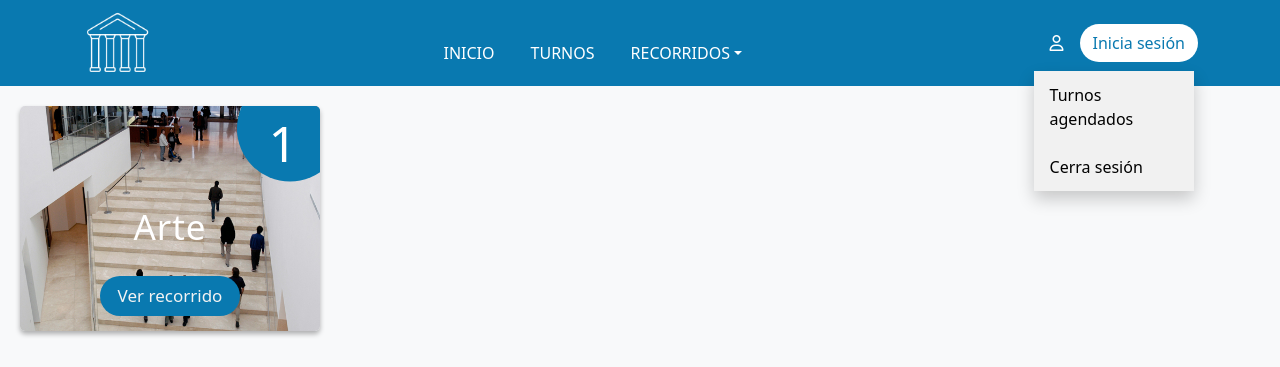
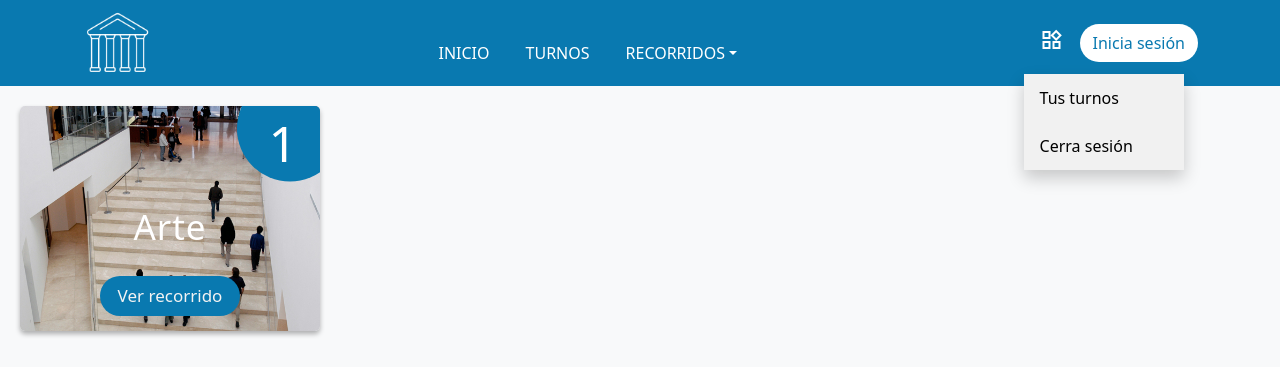
Before and after one commit to EscuelaTecnica32/Olimpiadas2022, a PHP site: page /turnos.html in a window 1280 px wide, after a click on "widgets". Shown: the top 367 px of the page. Run offline with PHP 8.4, Linux system fonts and the light colour scheme; some libraries are stand-ins or nearby versions.

Commit message:
cambio de icono
cambio de icono

```diff
--- a/assets/estilos/estilos.css
+++ b/assets/estilos/estilos.css
@@ -77,7 +77,7 @@ main{
     color: white;
     outline: none;
     transition: all 300ms;
-
+    border-radius: 20px;
 }
 
 .caja_trasera button:hover{
@@ -146,6 +146,7 @@ main{
     color: white;
     cursor: pointer;
     outline: none;
+    border-radius: 20px;
 
 }
 
--- a/assets/estilos/menu.css
+++ b/assets/estilos/menu.css
@@ -2,6 +2,9 @@ body{
     margin: 0;
     padding: 0;
     box-sizing: border-box;
+}
+.iconO{
+  pointer-events: none;
 }
 
 .dropbtn {
--- a/turnos.html
+++ b/turnos.html
@@ -9,6 +9,7 @@
 
   <link rel="stylesheet" href="https://cdnjs.cloudflare.com/ajax/libs/twitter-bootstrap/5.1.0/css/bootstrap.min.css">
   <link rel="stylesheet" href="https://cdnjs.cloudflare.com/ajax/libs/font-awesome/5.15.4/css/all.min.css">
+  <link rel="stylesheet" href="https://fonts.googleapis.com/css2?family=Material+Symbols+Outlined:opsz,wght,FILL,GRAD@20..48,100..700,0..1,-50..200" />
   <link rel="stylesheet" href="assets/estilos/styleR.css">
   <link rel="stylesheet" href="assets/estilos/styleC.css">
   <link rel="stylesheet" href="assets/estilos/turnos.css">
@@ -48,12 +49,12 @@
           <!--menu-->
           <div class="dropdown">
             <button onclick="miFuncion()" class="dropbtn">
-              <span class="material-symbols-outlined">
-              <i class="fa-regular fa-user"></i>
+              <span class="material-symbols-outlined iconO">
+                widgets
               </span>
             </button>
             <div id="myDropdown" class="dropdown-content">
-              <a href="#">Turnos agendados</a>
+              <a href="#">Tus turnos</a>
               <a href="form.html">Cerra sesión</a>
             </div>
           </div>
@@ -67,17 +68,17 @@
   <div class="contenedor bg-light">
     <div class="caja">
       <h3>Arte</h3>
-      <a href="#"><button>Ver recorrido</button></a>
+      <a href="recorrido1.html"><button>Ver recorrido</button></a>
       <span class="count">1</span>
     </div>
     <div class="caja">
       <h3>Historia</h3>
-      <a href="#"><button>Ver recorrido</button></a>
+      <a href="recorrido2.html"><button>Ver recorrido</button></a>
       <span class="count">2</span>
     </div>
     <div class="caja">
       <h3>Musica</h3>
-      <a href="#"><button>Ver recorrido</button></a>
+      <a href="recorrido3.html"><button>Ver recorrido</button></a>
       <span class="count">3</span>
     </div>
   </div>
```
